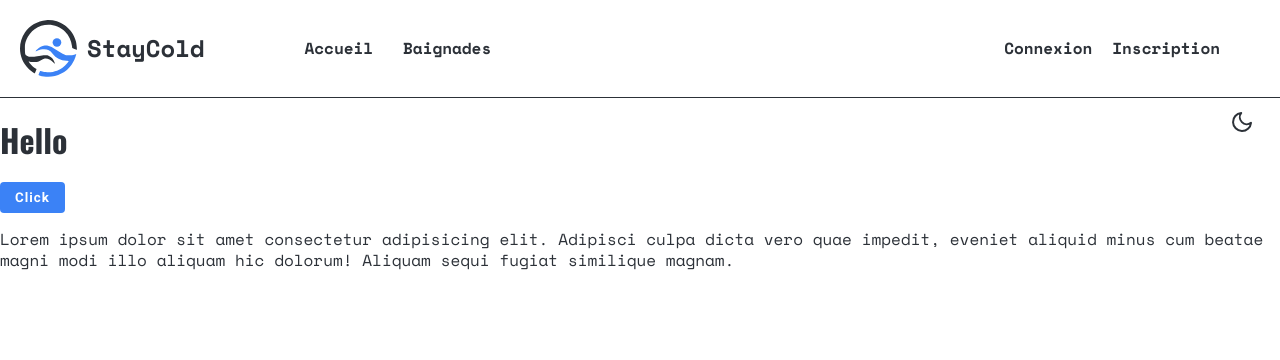
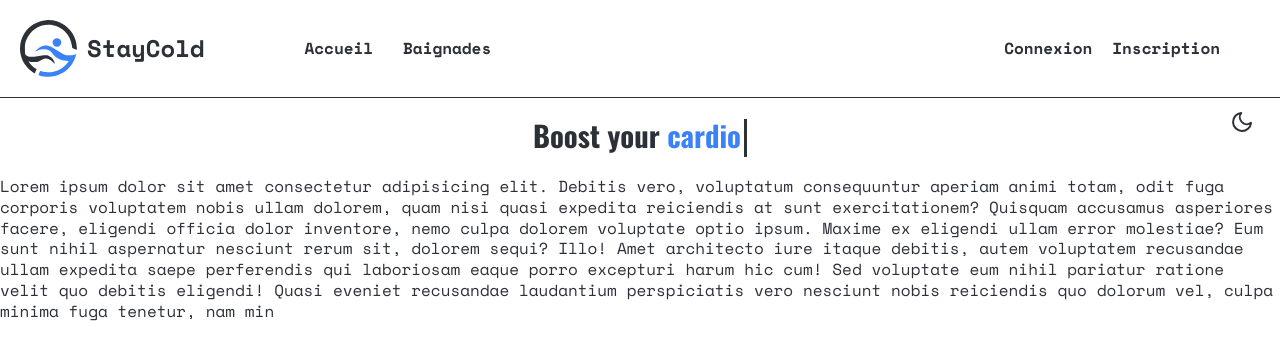
Before and after one commit to RoXxIV/Staycold-TS, a Vue app in the folder client-sc/: page / in a window 1280 px wide. Shown: the top 360 px of the page. Built offline with nearby package versions, Linux system fonts and the light colour scheme.

Commit message:
feat: Add dynamic banner with typing effect

```diff
--- /dev/null
+++ b/client-sc/src/components/home/Banner.vue
@@ -0,0 +1,120 @@
+<template>
+  <h1>
+    Boost your <span>{{ dynamicText }}</span>
+    <span id="banner-cusor" :class="{ typing: typeStatus }">&nbsp;</span>
+  </h1>
+</template>
+
+<script setup lang="ts">
+import { ref, onMounted } from "vue";
+
+// Initialize with an empty string
+const dynamicText = ref<string>("");
+let typeStatus = ref<boolean>(false);
+const textArray = ref<string[]>([
+  "cardiovascular system",
+  "metabolism",
+  "mood",
+  "attention",
+  "immune system",
+  "tolerance to the cold",
+]);
+const typingSpeed = ref<number>(100);
+const erasingSpeed = ref<number>(50);
+const newTextDelay = ref<number>(1000);
+const typeArrayIndex = ref<number>(0);
+const charIndex = ref<number>(0);
+
+/**
+ * @description Function to type text
+ * Check if there are characters left to type in the current text
+ * If not currently typing, set typeStatus to true
+ * Then append the next character to dynamicText
+ * Move to the next character...
+ * Schedule the next character typing with a delay
+ * Text typing is complete, set typeStatus to false
+ * Schedule the text erasing after a delay
+ */
+const typeText = () => {
+  if (charIndex.value < textArray.value[typeArrayIndex.value].length) {
+    if (!typeStatus.value) typeStatus.value = true;
+    dynamicText.value += textArray.value[typeArrayIndex.value].charAt(
+      charIndex.value
+    );
+    charIndex.value += 1;
+    setTimeout(typeText, typingSpeed.value);
+  } else {
+    typeStatus.value = false;
+    setTimeout(eraseText, newTextDelay.value);
+  }
+};
+
+/**
+ * @description Function to erase text
+ * Check if there are characters left to erase
+ * If not currently typing, set typeStatus to true
+ * Remove the last character from dynamicText
+ * Move to the previous character
+ * Schedule the next character erasing with a delay
+ * Text erasing is complete, set typeStatus to false
+ * Move to the next text in the array, or loop back to the beginning
+ * Schedule the text typing after a delay
+ */
+const eraseText = () => {
+  if (charIndex.value > 0) {
+    if (!typeStatus.value) typeStatus.value = true;
+    dynamicText.value = textArray.value[typeArrayIndex.value].substring(
+      0,
+      charIndex.value - 1
+    );
+    charIndex.value -= 1;
+    setTimeout(eraseText, erasingSpeed.value);
+  } else {
+    typeStatus.value = false;
+    typeArrayIndex.value += 1;
+    if (typeArrayIndex.value >= textArray.value.length)
+      typeArrayIndex.value = 0;
+    setTimeout(typeText, typingSpeed.value + 1000);
+  }
+};
+
+// Start typing on component mount
+onMounted(() => {
+  setTimeout(typeText, newTextDelay.value + 200);
+});
+</script>
+
+<style lang="scss" scoped>
+h1 {
+  font-size: 1.8em;
+  color: var(--color-text);
+  text-align: center;
+  span:first-child {
+    color: var(--blue);
+    font-family: var(--oswald);
+  }
+  /* Cursor __________*/
+  #banner-cusor {
+    display: inline-block;
+    width: 3px;
+    margin-left: 3px;
+    background-color: var(--color-dark-border);
+    animation: cursorBlink 1s infinite;
+    &.typing {
+      animation: none;
+    }
+  }
+  /* Cursor animation __________*/
+  @keyframes cursorBlink {
+    49% {
+      background-color: var(--color-dark-border);
+    }
+    50% {
+      background-color: transparent;
+    }
+    100% {
+      background-color: transparent;
+    }
+  }
+}
+</style>
--- /dev/null
+++ b/client-sc/src/components/home/Hero.vue
@@ -0,0 +1,25 @@
+<template>
+  <Banner />
+  <p>
+    Lorem ipsum dolor sit amet consectetur adipisicing elit. Debitis vero,
+    voluptatum consequuntur aperiam animi totam, odit fuga corporis voluptatem
+    nobis ullam dolorem, quam nisi quasi expedita reiciendis at sunt
+    exercitationem? Quisquam accusamus asperiores facere, eligendi officia dolor
+    inventore, nemo culpa dolorem voluptate optio ipsum. Maxime ex eligendi
+    ullam error molestiae? Eum sunt nihil aspernatur nesciunt rerum sit, dolorem
+    sequi? Illo! Amet architecto iure itaque debitis, autem voluptatem
+    recusandae ullam expedita saepe perferendis qui laboriosam eaque porro
+    excepturi harum hic cum! Sed voluptate eum nihil pariatur ratione velit quo
+    debitis eligendi! Quasi eveniet recusandae laudantium perspiciatis vero
+    nesciunt nobis reiciendis quo dolorum vel, culpa minima fuga tenetur, nam
+    min
+  </p>
+</template>
+
+<script setup lang="ts">
+import Banner from "./Banner.vue";
+</script>
+
+<style scoped lang="scss">
+/* Your component styles here */
+</style>
--- a/client-sc/src/views/HomeView.vue
+++ b/client-sc/src/views/HomeView.vue
@@ -1,14 +1,10 @@
 <template>
-  <h1>Hello</h1>
-  <button>Click</button>
-  <p>
-    Lorem ipsum dolor sit amet consectetur adipisicing elit. Adipisci culpa
-    dicta vero quae impedit, eveniet aliquid minus cum beatae magni modi illo
-    aliquam hic dolorum! Aliquam sequi fugiat similique magnam.
-  </p>
+  <Hero />
 </template>
 
-<script setup lang="ts"></script>
+<script setup lang="ts">
+import Hero from "@/components/home/Hero.vue";
+</script>
 
 <style lang="scss">
 /* Your SCSS styles here */
```
